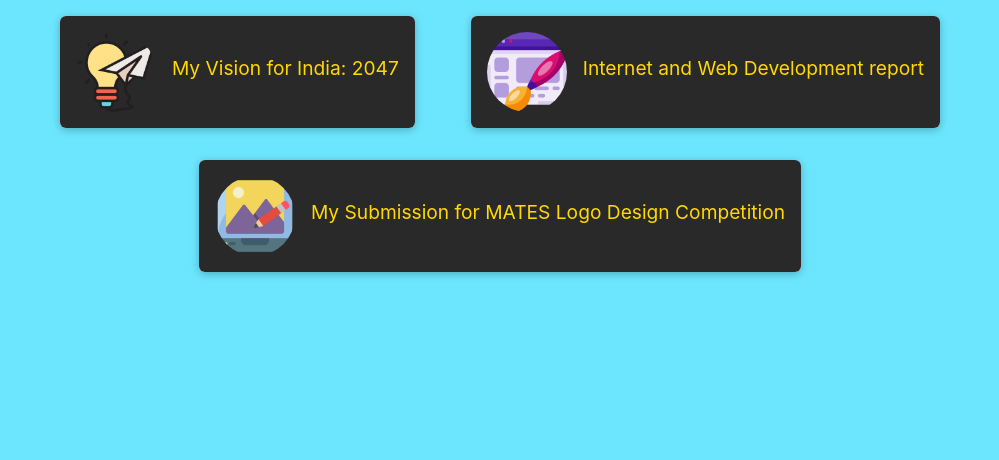
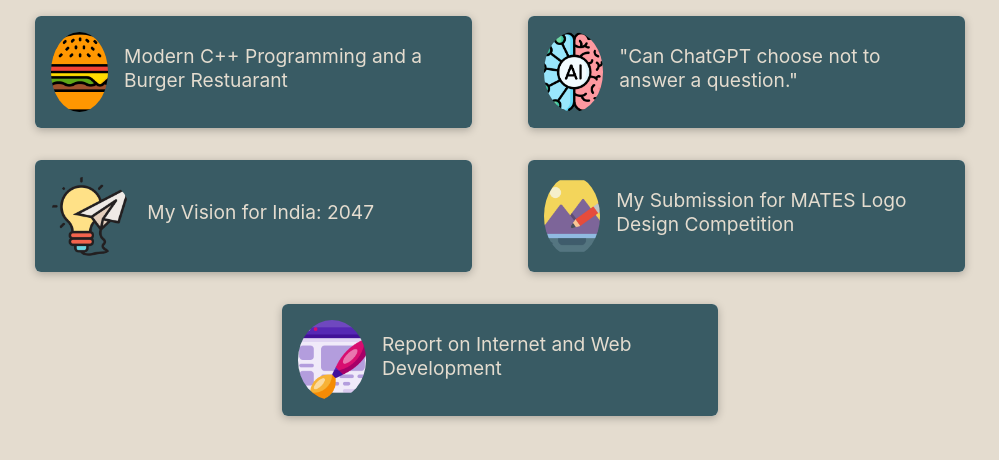
Before and after one commit to Aakash-mishra2/Portfolio, a React (Create React App) app: page /articles in a window 1280 px wide. Shown: the top 460 px of the page, without its empty margins (152-1151 px from the left). Built offline with nearby package versions, Linux system fonts and the light colour scheme.

Commit message:
New Styling

```diff
--- a/package.json
+++ b/package.json
@@ -1,5 +1,5 @@
 {
-  "name": "frontend",
+  "name": "portfolio",
   "version": "0.1.0",
   "private": true,
   "dependencies": {
--- a/src/Articles/Articles.js
+++ b/src/Articles/Articles.js
@@ -2,27 +2,42 @@
 import vsn from "../icons/vision.png";
 import wbd from "../icons/web-design.png";
 import logo from "../icons/image-editing.png";
+import ai from "../icons/ai.png";
+import brg from "../icons/burger.png";
 
 export default function Articles() {
     const ARTICLES = [
         {
             id: 'a1',
+            name: 'Modern C++ Programming and a Burger Restuarant',
+            icon: brg,
+            linkTo: 'https://www.dropbox.com/s/gtmxvaf6ke4tsg0/Modern%20C%2B%2B%20programming%20and%20a%20Burger%20Restuarant.pdf?dl=0'
+        },
+        {
+            id: 'a2',
+            name: '"Can ChatGPT choose not to answer a question."',
+            icon: ai,
+            linkTo: 'https://www.dropbox.com/s/d39yce4assjjdii/Can%20ChatGPT%20choose%20not%20to%20answer%20a%20question.pdf?dl=0'
+        },
+        {
+            id: 'a3',
             name: 'My Vision for India: 2047',
             icon: vsn,
             linkTo: 'https://www.dropbox.com/s/mlnx69ge3wtcj2z/My%20Vision%20for%20India%202047.pdf?dl=0'
         },
         {
-            id: 'a2',
-            name: 'Internet and Web Development report',
+            id: 'a5',
+            name: 'My Submission for MATES Logo Design Competition',
+            icon: logo,
+            linkTo: 'https://www.dropbox.com/s/ikf9211jqujxy7e/MAIT-LOGO.png?dl=0'
+        },
+        {
+            id: 'a6',
+            name: 'Report on Internet and Web Development',
             icon: wbd,
             linkTo: 'https://www.dropbox.com/s/bgps903rbazui58/Report%20on%20Web%20Developement%20%20-%20Introduction.pdf?dl=0'
         },
-        {
-            id: 'a3',
-            name: 'My Submission for MATES Logo Design Competition',
-            icon: logo,
-            linkTo: 'https://www.dropbox.com/s/ikf9211jqujxy7e/MAIT-LOGO.png?dl=0'
-        }
+
     ];
 
     return (<FrontList cards={ARTICLES} />);
--- a/src/front/styles/FrontItem.css
+++ b/src/front/styles/FrontItem.css
@@ -1,6 +1,6 @@
 .front-item {
     margin: 1rem;
-    width: auto;
+    width: 40%;
     padding-left: 1.5rem;
     min-width: 17.5rem;
     justify-items: stretch;
@@ -14,12 +14,12 @@
     text-decoration: none;
     padding: 1rem;
     color: white;
-    background: #292929;
+    background: #395b64;
 }
 
 .front-item a:hover,
 .front-item a:active {
-    background: #ffd900;
+    background: #850e35;
 }
 
 .front-item__content {
@@ -36,14 +36,14 @@
     font-size: 1.2rem;
     margin: 0 0 0.5rem 0;
     font-weight: normal;
-    color: #ffd900;
+    color: #e4dccf;
 }
 
 .front-item:hover h2,
 .front-item:active h2,
 .front-item:hover h3,
 .front-item:active h3 {
-    color: #292929;
+    color: #e4dccf;
 }
 
 .front-item__info h3 {
--- a/src/index.css
+++ b/src/index.css
@@ -10,7 +10,7 @@
 
 body {
   margin: 0;
-  background: #6ce6fe;
+  background: #e4dccf;
 }
 
 .slide-in-left-enter {
--- a/src/projects/AllProjects.js
+++ b/src/projects/AllProjects.js
@@ -15,17 +15,9 @@
             id: 'thl234',
             title: 'Shopmate',
             description: " No desc. ",
-            projectUrl: 'https://clever-paletas-35e720.netlify.app/',
-            repoLink: 'https://github.com/Aakash-mishra2/Shopmate',
-            READme: 'https://github.com/Aakash-mishra2/Shopmate#readme'
-        },
-        {
-            id: 'thl234',
-            title: 'Dynamic Login',
-            description: " No desc. ",
-            projectUrl: 'https://lively-axolotl-2bb941.netlify.app/',
-            repoLink: 'https://github.com/Aakash-mishra2/Dynamic-Login',
-            READme: ' '
+            projectUrl: 'https://grand-nougat-b73bde.netlify.app/',
+            repoLink: 'https://github.com/Aakash-mishra2/ShopMate-FrontEnd',
+            READme: 'https://github.com/Aakash-mishra2/ShopMate-FrontEnd#readme'
         }
     ]
 
--- a/src/projects/components/ProjectItem.js
+++ b/src/projects/components/ProjectItem.js
@@ -1,13 +1,14 @@
 import React from "react";
 import Card from "../../shared/UIElements/Card";
 import Button from "../../shared/FormComponents/Button";
+import '../styles/ProjectItem.css';
 
 export default function CaseItem(props) {
 
     return (
         <div>
             <React.Fragment>
-                <li className="project-item">
+                <ul className="project-item">
                     <Card className="project-item__content">
                         <div className="project-item__image">
                             <img src={props.image} alt={props.court} />
@@ -22,7 +23,7 @@
                             <Button to={props.github}>Github Repository </Button>
                         </div>
                     </Card>
-                </li>
+                </ul>
             </React.Fragment>
         </div>
     );
--- a/src/projects/components/ProjectList.js
+++ b/src/projects/components/ProjectList.js
@@ -6,7 +6,7 @@
 export default function ProjectList(props) {
     if (props.projects.length === 0) {
         return (
-            <div className="proj-list center" >
+            <div className="center" >
                 <Card>
                     <p>No projects found ! Maybe create one. </p>
                 </Card>
@@ -15,7 +15,7 @@
     }
 
     return (
-        <ul className="case-list">
+        <ul className="project-list">
             {props.projects.map(items => (
                 <ProjectItem
                     key={items.id}
--- a/src/projects/styles/ProjectItem.css
+++ b/src/projects/styles/ProjectItem.css
@@ -4,6 +4,7 @@
 
 .project-item__content {
   padding: 0;
+  background-color: #9db2bf;
 }
 
 .project-item__info {
@@ -13,7 +14,7 @@
 
 .project-item__image {
   width: 100%;
-  height: 12.5rem;
+  height: 5rem;
   margin-right: 1.5rem;
 }
 
@@ -46,6 +47,8 @@
 .project-item__actions button,
 .project-item__actions a {
   margin: 0.5rem;
+  background-color: #27374d;
+  border-color: #27374d;
 }
 
 .map-container {
@@ -55,6 +58,6 @@
 
 @media (min-width: 768px) {
   .project-item__image {
-    height: 20rem;
+    height: 15rem;
   }
 }
--- a/src/projects/styles/ProjectList.css
+++ b/src/projects/styles/ProjectList.css
@@ -1,7 +1,9 @@
 .project-list {
   list-style: none;
-  margin: 1rem auto;
+  margin: 0 auto;
   padding: 0;
   width: 90%;
-  max-width: 40rem;
+  max-width: auto;
+  display: flex;
+  flex-wrap: wrap;
 }
```
Also changed, not shown: src/icons/ai.png (added), src/icons/burger.png (added).
